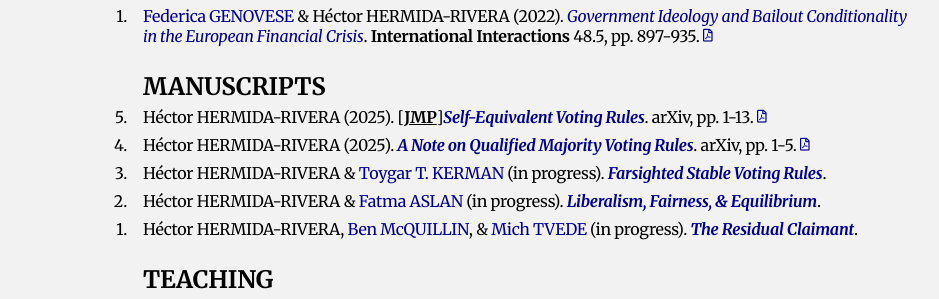
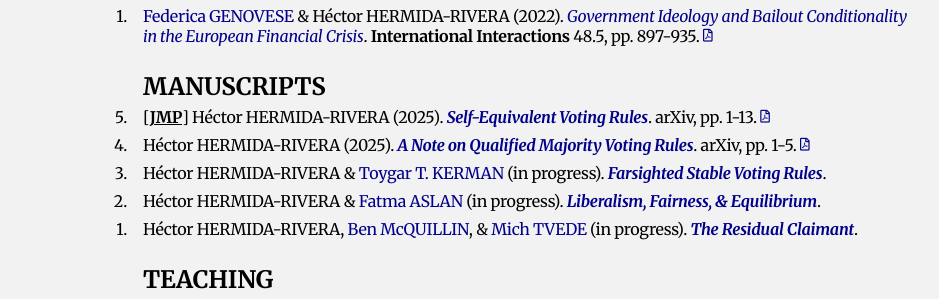
Before and after one commit to HectorHermidaRivera/hectorhermidarivera.github.io, a Jekyll site: the page built from cv.md, in a window 1280 px wide. Shown: the part 826-1125 px from the top of the page, without its empty margins (173-1112 px from the left). Built offline with Jekyll 4.4.1, drawn with Linux system fonts in a browser that asks for light colours; a style sheet for code colours, icons or effects is not loaded.

Commit message:
Update cv.md

```diff
--- a/cv.md
+++ b/cv.md
@@ -185,8 +185,8 @@ permalink: /cv/
 
   <div class="label">5.</div>
   <div class="value">
-    Héctor HERMIDA-RIVERA (2025).
-    [<b><u>JMP</u></b>]<span class="collapsible-link"><i><b>Self-Equivalent Voting Rules</b></i></span>.
+    [<b><u>JMP</u></b>] Héctor HERMIDA-RIVERA (2025).
+    <span class="collapsible-link"><i><b>Self-Equivalent Voting Rules</b></i></span>.
     arXiv, pp. 1-13.
     <a href="https://drive.google.com/file/d/13vZ7mZ95rlw0s_VvOVO176N9I3Qy2Mhe/view" target="_blank">
       <i class="far fa-file-pdf"></i></a>
```
